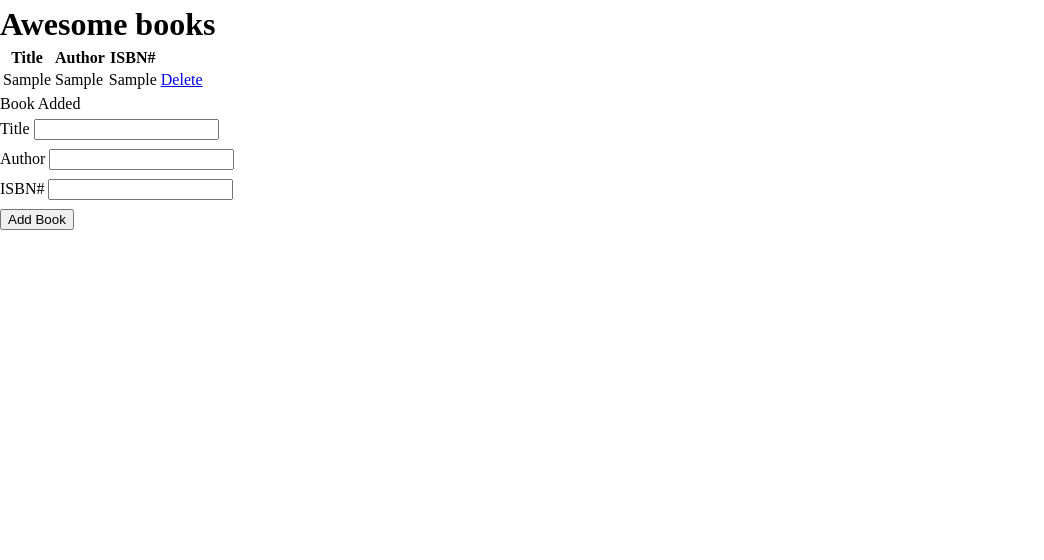
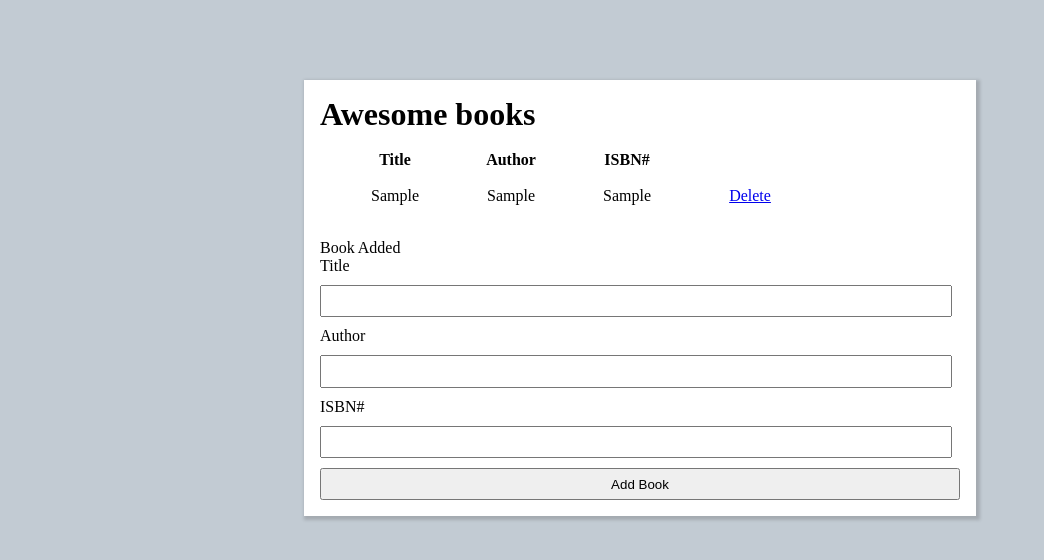
Before and after one commit to leonardoeng13/Awesome-books, a plain HTML site: page index.html in a window 1280 px wide. Both pictures are taken after typing "Sample", "Sample", "Sample" into the empty fields and a click on the input "Add Book". Shown: the whole page, without its empty margins (0-1044 px from the left). Drawn offline with Linux system fonts and the light colour scheme.

Commit message:
add  classes for styling

```diff
--- a/css/style.css
+++ b/css/style.css
@@ -1,30 +1,68 @@
 * {
-  margin: 3px 0 3px 0;
+  margin: 0;
+  padding: 0;
+}
+
+body {
+  background-color: rgb(194, 203, 211);
 }
 
 .border {
   border: solid 1px black;
 }
 
-.title {
-  display: grid;
-  flex-direction: column;
-  justify-content: center;
+.rounded {
+  border-radius: 20px;
 }
 
-.book-ul {
-  display: block;
-  width: 290px;
-  padding: 0 0 0 24rem;
-  margin: 5px;
-  margin-top: 1rem;
+.center {
+  margin: 0 auto;
 }
 
-.book-form {
-  display: flex;
-  flex-direction: column;
-  justify-content: center;
-  align-items: center;
-  width: 290px;
-  padding: 0 0 0 20.5rem;
+.container {
+  margin-top: 10vh;
+  width: 50vw;
+  padding: 1rem;
+  background-color: white;
+  box-shadow: 2px 2px 3px 2px rgba(48, 43, 43, 0.2);
 }
+
+table {
+  width: 40vw;
+  padding: 1rem;
+}
+
+td {
+  padding: 1rem;
+  text-align: center;
+}
+
+tr:nth-child(even) {
+  background-color: #ddd;
+}
+
+.title {
+  width: 30vw;
+  text-align: center;
+  margin: 15px auto;
+}
+
+.form-in {
+  width: 30vw;
+  padding: 1em;
+}
+
+.form-control {
+  width: 96%;
+  padding: 0.5em;
+  margin: 10px 0;
+}
+
+.btn {
+  width: 100%;
+  padding: 0.5em;
+}
+
+.btn-r {
+  border-radius: 3px;
+}
--- a/index.html
+++ b/index.html
@@ -8,7 +8,7 @@
     <link rel="stylesheet" href="./css/style.css">
   </head>
   <body>
-    <div class="container">
+    <div class="container center">
       <h1 >
         Awesome books</h1>
         <table class="table">
```
